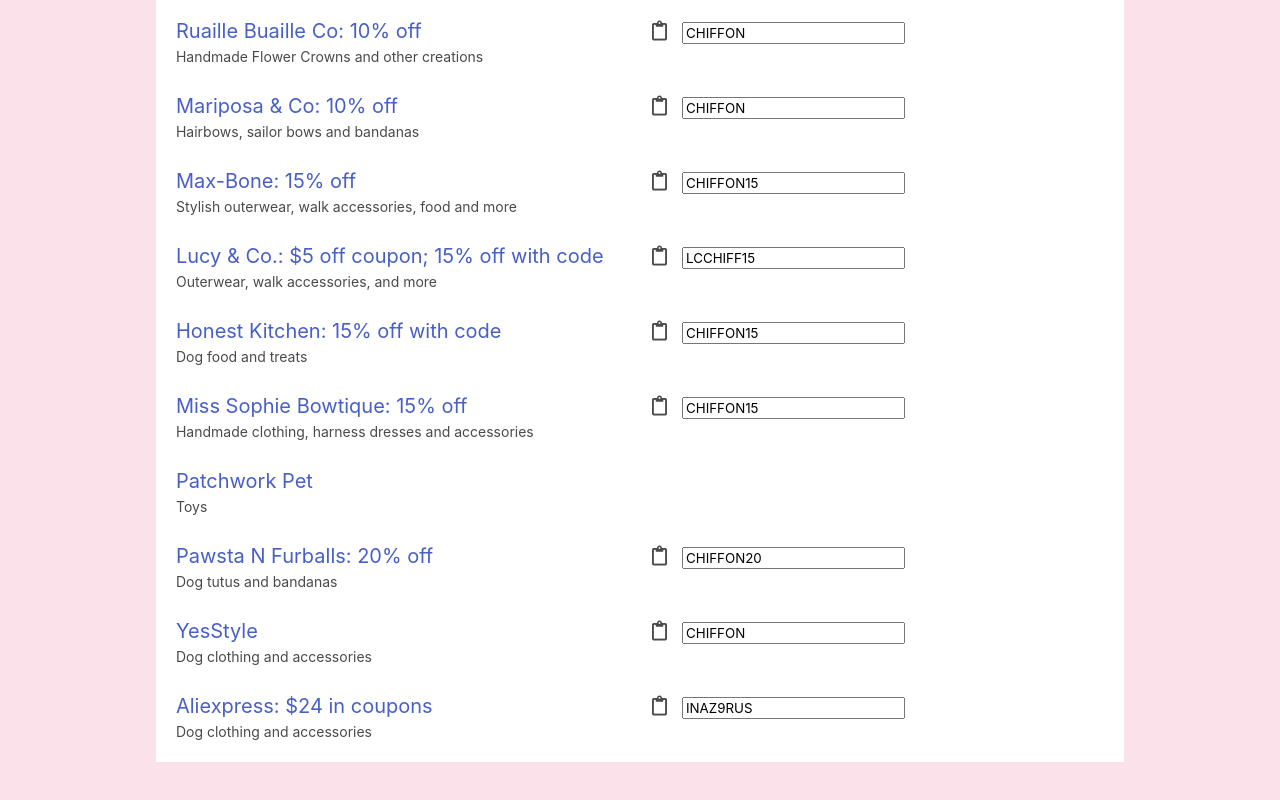
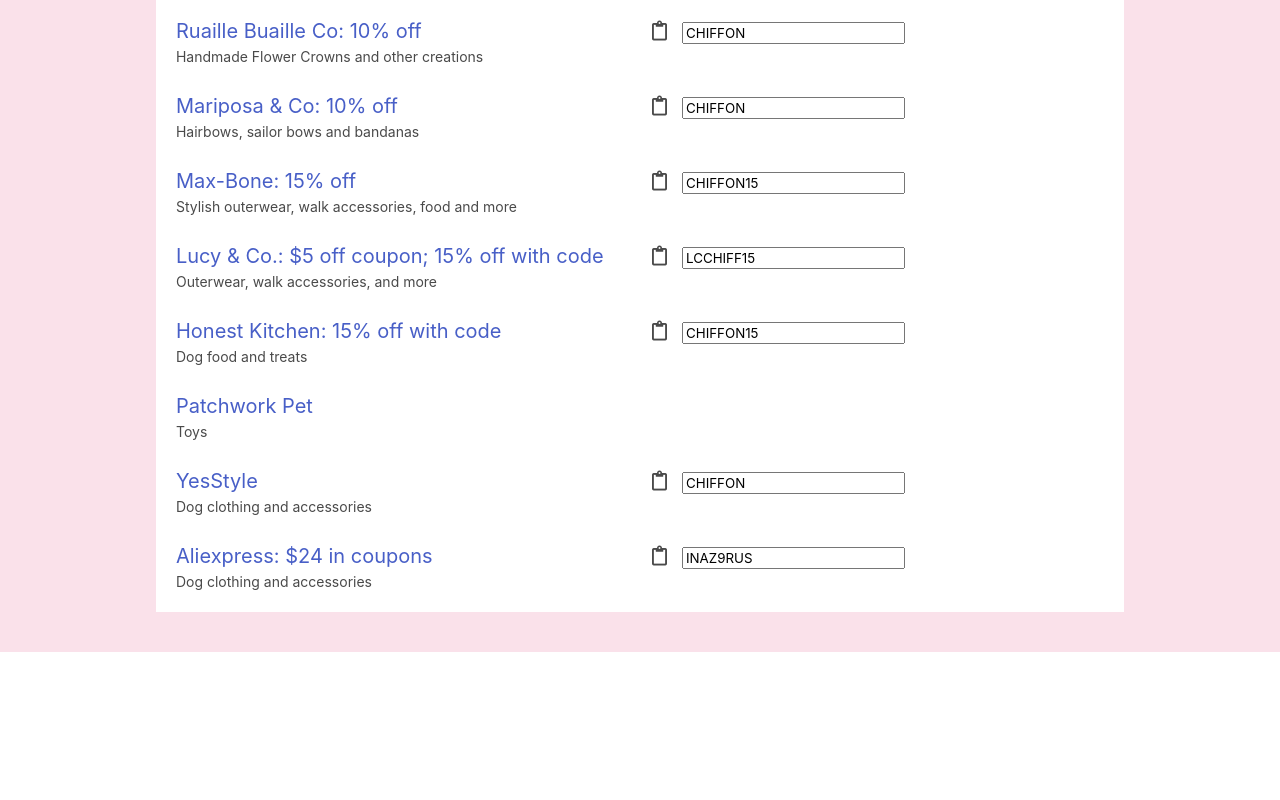
Before and after one commit to TechieQian/chiffon, a React (Create React App) app: page /shop in a window 1280 px wide. Shown: the part 1645-2445 px from the top of the page. After the commit the page ends 2297 px from the top, so only its background shows below. Built offline with nearby package versions, Linux system fonts and the light colour scheme.

Commit message:
editing sponsors

```diff
--- a/src/data/sponsors.ts
+++ b/src/data/sponsors.ts
@@ -6,7 +6,7 @@
 
 const sponsors = [
   {
-    link: "http://www.poshpuppyboutique.com/discount/CHIFFON",
+    link: "https://www.poshpuppyboutique.com?sca_ref=1237600.asXdCJaMoQ",
     label: "PoshPuppy Boutique: 35% off",
     code: "CHIFFON",
     subtitle: "One stop shop with clothing, accessories and more",
@@ -121,12 +121,12 @@
     code: "CHIFFON15",
     subtitle: "Dog food and treats",
   },
-  {
-    link: "https://www.etsy.com/shop/MissSophieBowtique",
-    label: "Miss Sophie Bowtique: 15% off",
-    code: "CHIFFON15",
-    subtitle : "Handmade clothing, harness dresses and accessories",
-  },
+  //{
+    //link: "https://www.etsy.com/shop/MissSophieBowtique",
+    //label: "Miss Sophie Bowtique: 15% off",
+    //code: "CHIFFON15",
+    //subtitle : "Handmade clothing, harness dresses and accessories",
+  //},
 
   //{
   //  link: "https://www.thehappyhowl.com/?ref=chiffon",
@@ -153,12 +153,12 @@
    // code: null,
    // subtitle: "Stylish tags",
   //},
-  {
-    link: "https://pawstanfurballs.com?Pawstapack=2PBMJ4AIE2",
-    label: "Pawsta N Furballs: 20% off",
-    code: "CHIFFON20",
-    subtitle: "Dog tutus and bandanas",
-  },
+  //{
+    //link: "https://pawstanfurballs.com?Pawstapack=2PBMJ4AIE2",
+    //label: "Pawsta N Furballs: 20% off",
+    //code: "CHIFFON20",
+    //subtitle: "Dog tutus and bandanas",
+  //},
   {
     link: "https://www.yesstyle.com/en/home.html?rco=CHIFFON",
     label: "YesStyle",
```
